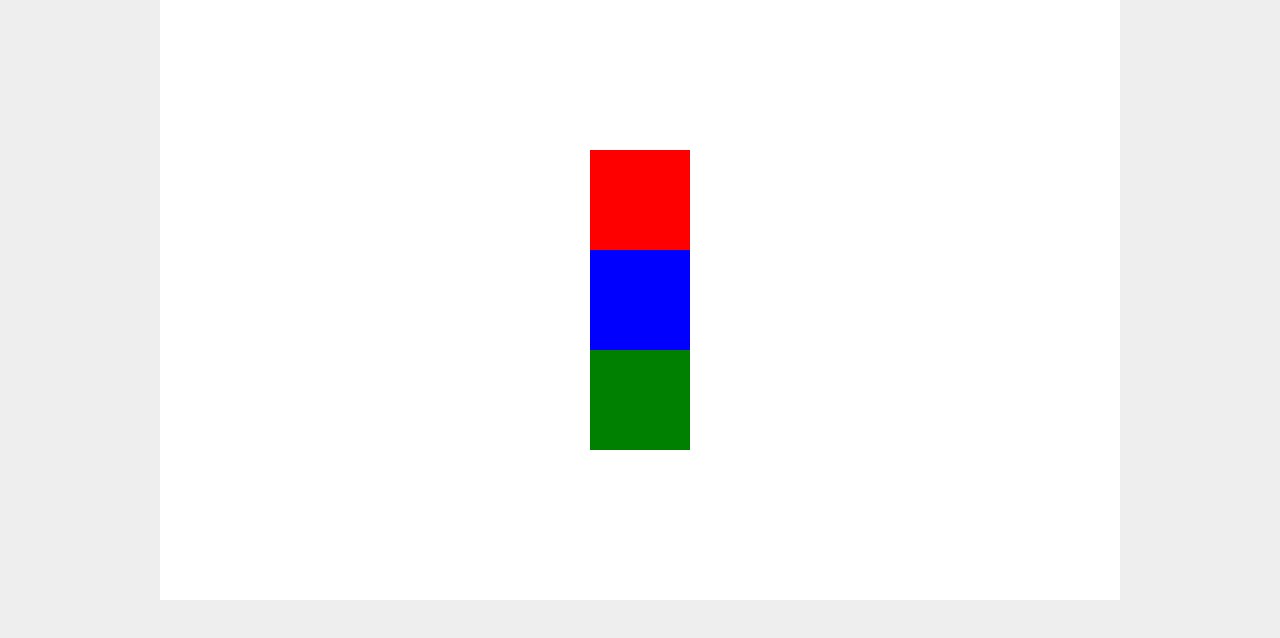
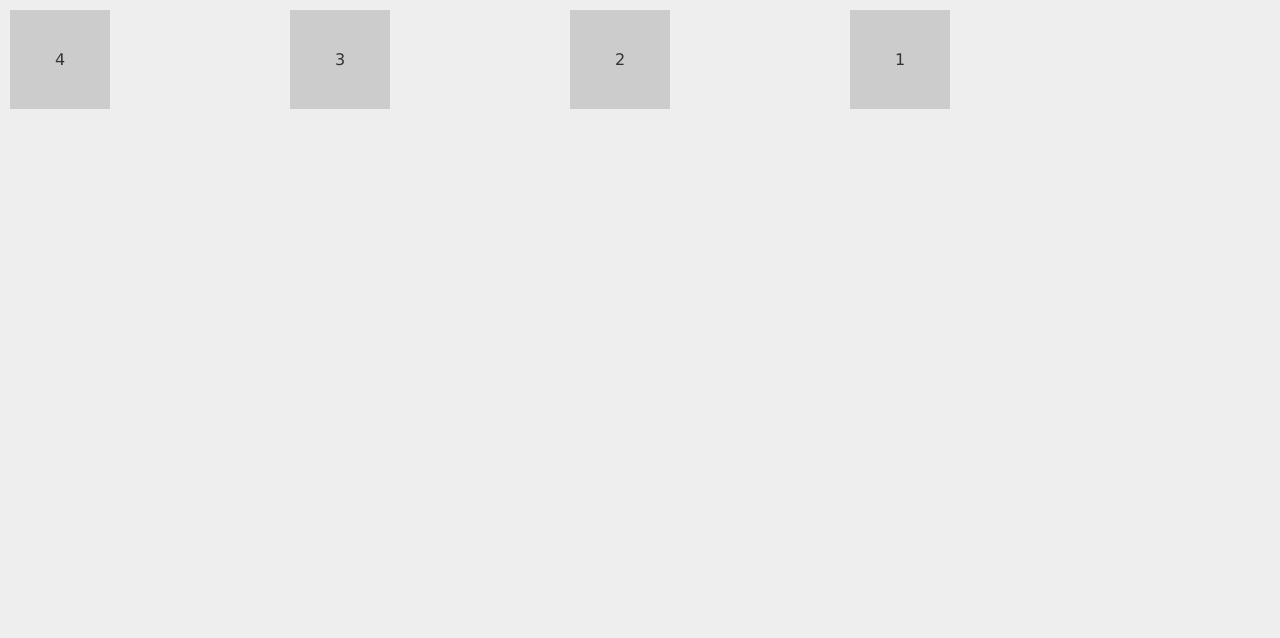
Before and after one commit to Kinga-Zawarczynska/CSSFLEX, a plain HTML site: page index.html in a window 1280 px wide. Drawn offline with Linux system fonts and the light colour scheme.

Commit message:
modified main content

```diff
--- a/index.html
+++ b/index.html
@@ -6,11 +6,15 @@
   </head>
   <body>
     <div class="wrapper">
-      <div class="flex-container">
-        <div class="box one"></div>
-        <div class="box two"></div>
-        <div class="box three"></div>
-      </div>
+
+      <section id="blocks">
+        <div class="box one">1</div>
+        <div class="box two">2</div>
+        <div class="box three">3</div>
+        <div class="box four">4</div>
+      </section>
+
     </div>
+
   </body>
 </html>
--- a/style.css
+++ b/style.css
@@ -5,39 +5,27 @@
 
 body{
     background: #eee;
+    color: #333;
 }
 
 .wrapper{
     width: 100%;
     max-width: 960px;
-    margin: 0 auto;
 }
 
-.flex-container{
+#blocks{
     display: flex;
-    background: #fff;
-    flex-wrap: wrap;
-    flex-flow: column;
-    height: 600px;
-    justify-content: center;
-    align-items: center;
-
+    margin: 10px;
+    justify-content: space-between;
 }
 
-.box{
-    width: 100px;
+#blocks div{
     flex: 0 0 100px;
+    padding: 40px 0;
+    text-align: center;
+    background: #ccc;
 }
-
-.one{
-    background: red;
-
-}
-.two{
-    background: blue;
-
-}
-.three{
-    background: green;
-
-}
+.one{order: 3;}
+.two{order: 2;}
+.three{order: 1;}
+.four{order: 0;}
```
